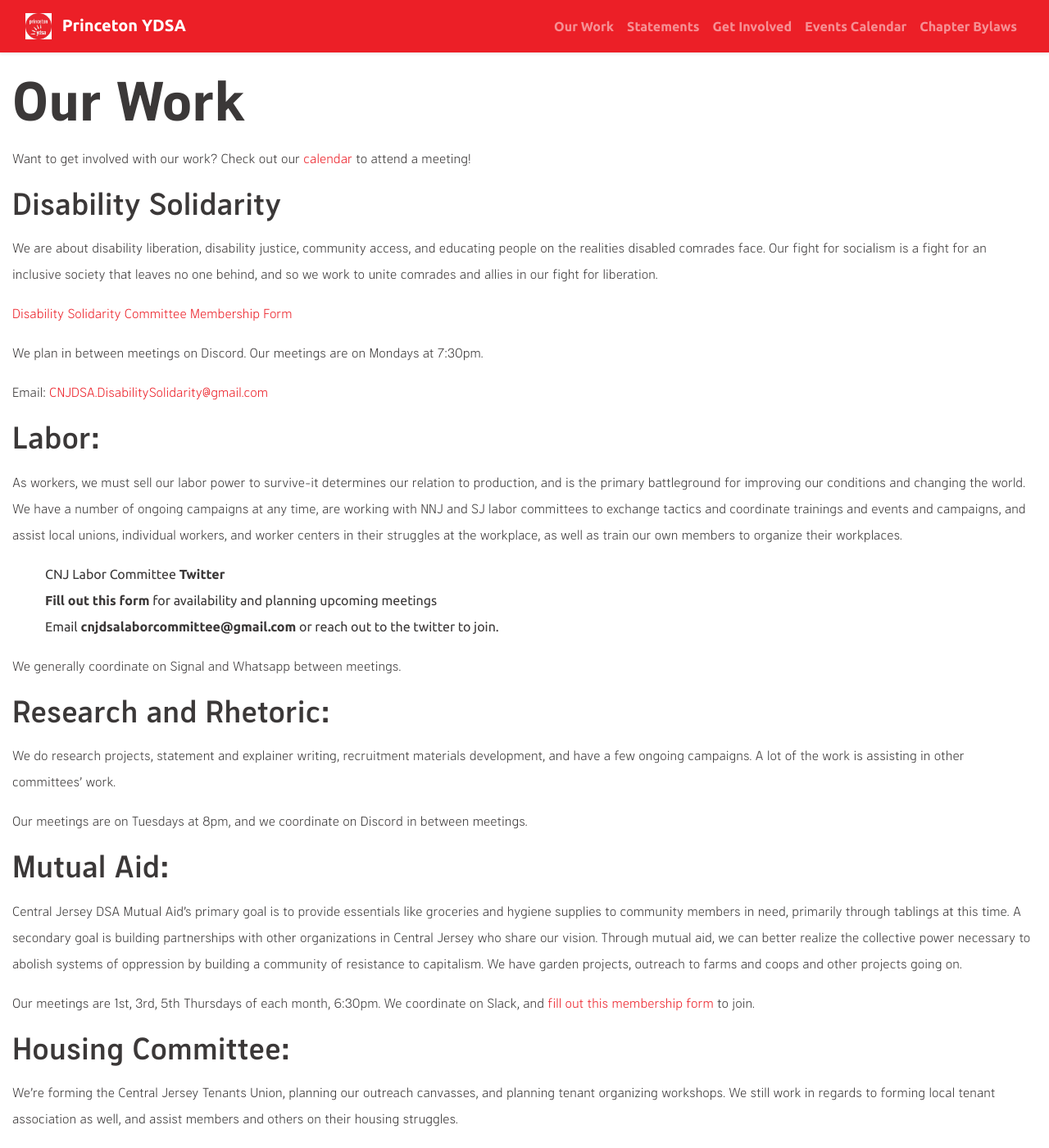
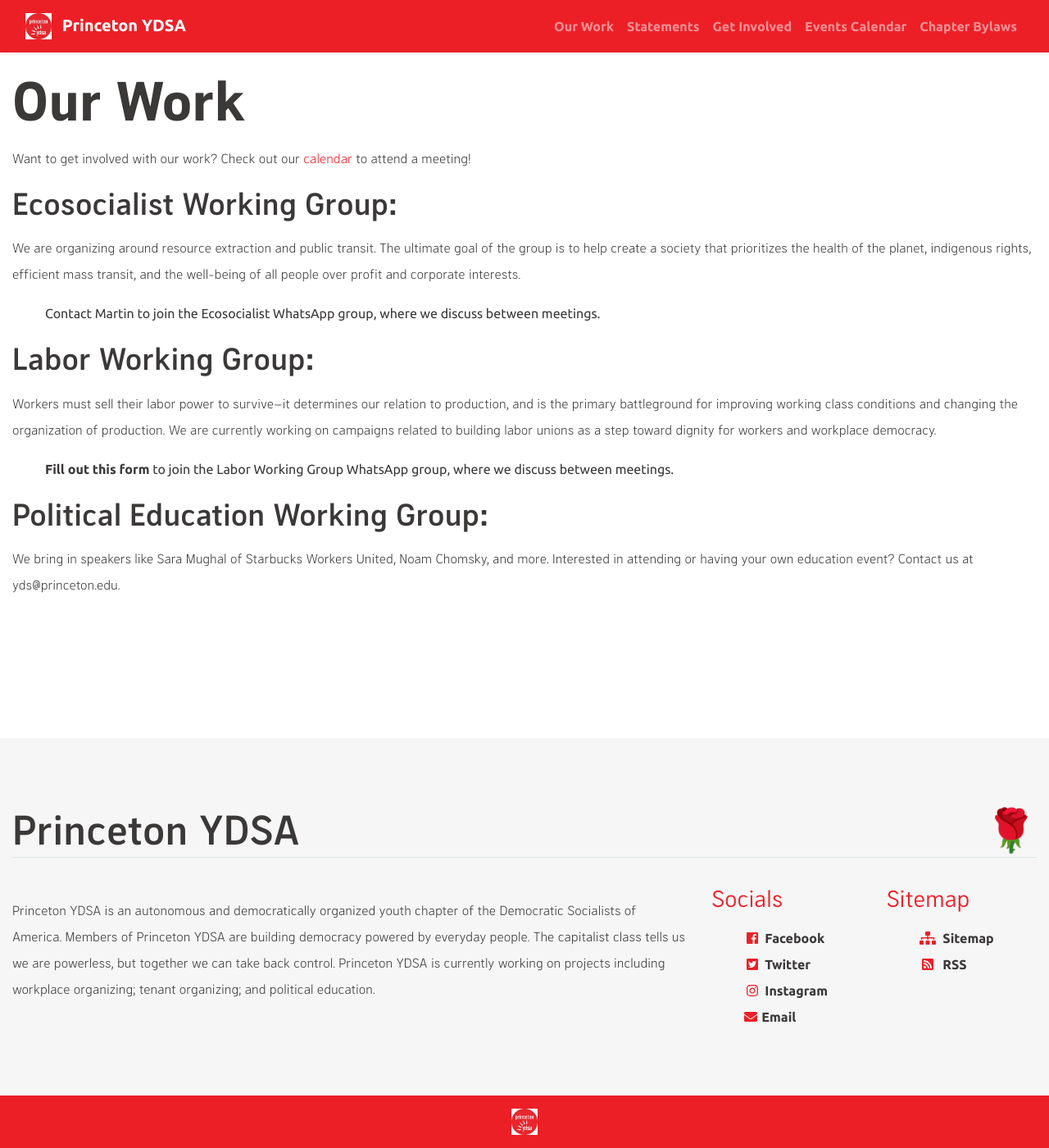
Before and after one commit to centralnjdsa-ntc/princetonydsa.github.io, a Jekyll site: the page built from _pages/our-work.md, in a window 1280 px wide and 1400 px high. Shown: the whole window at 82% size. Built offline with Jekyll 4.4.1, drawn with Linux system fonts in a browser that asks for light colours; some of the changed text lies outside the part shown.

Commit message:
Update our-work.md

```diff
--- a/_pages/our-work.md
+++ b/_pages/our-work.md
@@ -6,52 +6,18 @@
 
 Want to get involved with our work? Check out our [calendar](../calendar) to attend a meeting!
 
-### Disability Solidarity
+### Ecosocialist Working Group:
 
-We are about disability liberation, disability justice, community access, and educating people on the realities disabled comrades face. Our fight for socialism is a fight for an inclusive society that leaves no one behind, and so we work to unite comrades and allies in our fight for liberation.
+We are organizing around resource extraction and public transit. The ultimate goal of the group is to help create a society that prioritizes the health of the planet, indigenous rights, efficient mass transit, and the well-being of all people over profit and corporate interests.
 
-[Disability Solidarity Committee Membership Form](https://forms.gle/ZohKbA6rx166DisM7)
+* Contact Martin to join the Ecosocialist WhatsApp group, where we discuss between meetings.
 
- We plan in between meetings on Discord. Our meetings are on Mondays at 7:30pm.
+### Labor Working Group:
 
-Email: [CNJDSA.DisabilitySolidarity@gmail.com](mailto:CNJDSA.DisabilitySolidarity@gmail.com)
+Workers must sell their labor power to survive--it determines our relation to production, and is the primary battleground for improving working class conditions and changing the organization of production. We are currently working on campaigns related to building labor unions as a step toward dignity for workers and workplace democracy.
 
-### Labor:
+* [Fill out this form](https://forms.gle/hnqRruEqnkELt7Sw6) to join the Labor Working Group WhatsApp group, where we discuss between meetings.
 
-As workers, we must sell our labor power to survive-it determines our relation to production, and is the primary battleground for improving our conditions and changing the world. We have a number of ongoing campaigns at any time, are working with NNJ and SJ labor committees to exchange tactics and coordinate trainings and events and campaigns, and assist local unions, individual workers, and worker centers in their struggles at the workplace, as well as train our own members to organize their workplaces.
+### Political Education Working Group:
 
-* CNJ Labor Committee [Twitter](https://twitter.com/CNJDSALabor)
-* [Fill out this form](https://docs.google.com/forms/d/1zP4rgSRnYmxxhYlC7GgVKmVsdr55xRTKTHqKlFNyitU/edit?ts=62f097f2) for availability and planning upcoming meetings
-* Email [cnjdsalaborcommittee@gmail.com](mailto:cnjdsalaborcommittee@gmail.com) or reach out to the twitter to join.
-
-We generally coordinate on Signal and Whatsapp between meetings.
-
-### Research and Rhetoric:
-
-We do research projects, statement and explainer writing, recruitment materials development, and have a few ongoing campaigns. A lot of the work is assisting in other committees’ work.
-
-Our meetings are on Tuesdays at 8pm, and we coordinate on Discord in between meetings.
-
-### Mutual Aid:
-
-Central Jersey DSA Mutual Aid’s primary goal is to provide essentials like groceries and hygiene supplies to community members in need, primarily through tablings at this time. A secondary goal is building partnerships with other organizations in Central Jersey who share our vision. Through mutual aid, we can better realize the collective power necessary to abolish systems of oppression by building a community of resistance to capitalism. We have garden projects, outreach to farms and coops and other projects going on.
-
-Our meetings are 1st, 3rd, 5th Thursdays of each month, 6:30pm. We coordinate on Slack, and [fill out this membership form](https://docs.google.com/forms/d/e/1FAIpQLScH7zIDOVdywWr5a-Fm7jLuO7cswtEPv_lXcPYFu5F-CGLhgg/viewform) to join.
-
-### Housing Committee:
-
-We’re forming the Central Jersey Tenants Union, planning our outreach canvasses, and planning tenant organizing workshops. We still work in regards to forming local tenant association as well, and assist members and others on their housing struggles.
-
-Newcomers are always welcome! If you're interested in organizing your building or neighborhood, we can talk you through the first steps and support you along the way. Meetings vary timewise.
-* [Next meeting is here](https://actionnetwork.org/events/central-jersey-dsa-housing-justice-meeting-37)
-* Reach out to [cnjdsahousingjustice@gmail.com](mailto:cnjdsahousingjustice@gmail.com) to join
-
-### Political Education:
-
-We bring in speakers like Jenny Brown, speaking on relevant social and socialist concerns (recently abortion). We also sometimes have reading groups locally, have done ones on books like Hammer and Hoe, or Critique of the Gotha Programme.
-
-Meetings are irregular, reach out to Sudip on Band to join the discord.
-
-### Member Engagement:
-
-Mostly to assist with [bringing in new members](https://docs.google.com/forms/d/e/1FAIpQLSc4EdUDVQXpPDyqK_ty3ISsP46wONWmwoYkbbXu2sRQhIwG7g/viewform?link_id=3&can_id=9da1b73ffca58415f5b5ff4dbadde8d7&source=email-central-jersey-dsas-weekly-specter-16&email_referrer=email_1638903&email_subject=central-jersey-dsas-weekly-specter_) and reaching out to old members, linking people with work they might be interested on; fill out the linked form to get involved.
+We bring in speakers like Sara Mughal of Starbucks Workers United, Noam Chomsky, and more. Interested in attending or having your own education event? Contact us at yds@princeton.edu.
```
